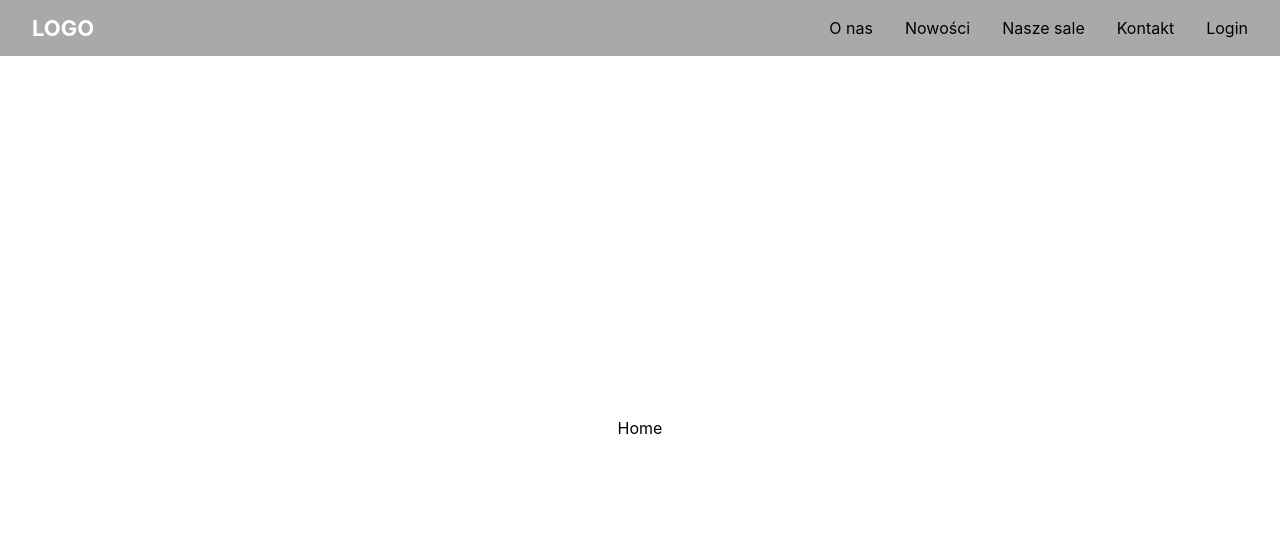
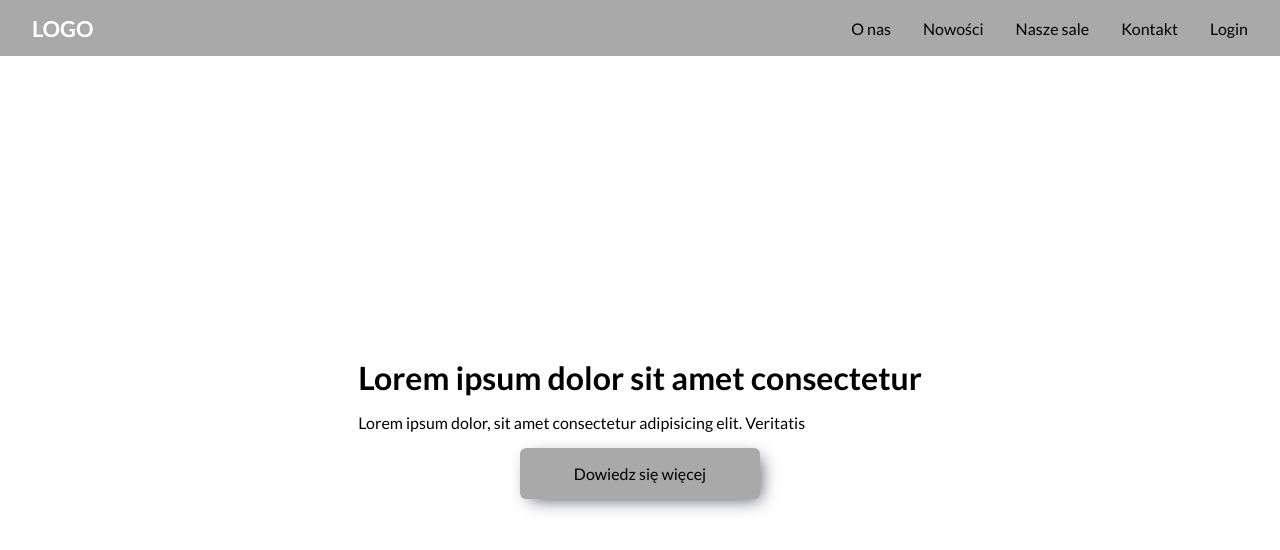
Before and after one commit to Kiranchai/zacisze-front, a React (Create React App) app: page / in a window 1280 px wide. Shown: the top 550 px of the page. Built offline with nearby package versions, Linux system fonts and the light colour scheme.

Commit message:
added front page

```diff
--- a/package.json
+++ b/package.json
@@ -1,6 +1,7 @@
 {
   "name": "zacisze-front",
   "version": "0.1.0",
+  "homepage": "https://kiranchai.github.io/zacisze-front",
   "private": true,
   "dependencies": {
     "@testing-library/jest-dom": "^5.16.5",
@@ -19,6 +20,8 @@
     "web-vitals": "^2.1.4"
   },
   "scripts": {
+    "predeploy": "npm run build",
+    "deploy": "gh-pages -d build",
     "start": "react-scripts start",
     "build": "react-scripts build",
     "test": "react-scripts test",
@@ -41,5 +44,8 @@
       "last 1 firefox version",
       "last 1 safari version"
     ]
+  },
+  "devDependencies": {
+    "gh-pages": "^4.0.0"
   }
 }
--- a/src/components/Navbar.css
+++ b/src/components/Navbar.css
@@ -69,8 +69,6 @@
     }
 
     .navbar-list li{
-        /* display: flex;
-        justify-content: center; */
         width: 100%;
         background-color: gray;
     }
--- a/src/index.css
+++ b/src/index.css
@@ -1,11 +1,15 @@
+@import url('https://fonts.googleapis.com/css2?family=Lato:wght@400;700&display=swap');
+
 :root{
-  --navbar-height: 3.5rem
+  --navbar-height: 3.5rem;
+  --font-standard: 'Lato', sans-serif;
 }
 
 *{
   box-sizing: border-box;
   margin: 0;
   padding: 0;
+  font-family: var(--font-standard);
 }
 
 body {
--- a/src/pages/Home/Home.css
+++ b/src/pages/Home/Home.css
@@ -4,3 +4,34 @@
     justify-content: center;
     align-items: center;
 }
+
+.home-info{
+    display: flex;
+    flex-direction: column;
+    align-items: center;
+    gap: 1rem;
+    margin: 0 1rem;
+}
+
+.home-header{
+    font-size: 2rem;
+    margin-bottom: 1rem;
+}
+
+.home-learn-more{
+    width: 15rem;
+    padding: 1rem;
+    border-radius: .4rem;
+    border: none;
+    background-color: darkgray;
+    font-size: 1rem;
+    cursor: pointer;
+    -webkit-box-shadow: 5px 5px 17px -5px rgba(66, 68, 90, 1);
+-moz-box-shadow: 5px 5px 17px -5px rgba(66, 68, 90, 1);
+box-shadow: 5px 5px 17px -5px rgba(66, 68, 90, 1);
+    transition: all .2s ease-in-out;
+}
+
+.home-learn-more:hover{
+    opacity: .8;
+}
--- a/src/pages/Home/Home.tsx
+++ b/src/pages/Home/Home.tsx
@@ -2,7 +2,22 @@ import React from "react";
 import "./Home.css";
 
 const Home = () => {
-  return <div className="home-container">Home</div>;
+  return (
+    <section className="home-container">
+      <div className="home-info">
+        <div>
+          <h1 className="home-header">
+            Lorem ipsum dolor sit amet consectetur
+          </h1>
+          <span className="home-description">
+            Lorem ipsum dolor, sit amet consectetur adipisicing elit. Veritatis
+          </span>
+        </div>
+
+        <button className="home-learn-more">Dowiedz się więcej</button>
+      </div>
+    </section>
+  );
 };
 
 export default Home;
```
Also changed, not shown: 1 other file (tests, documents, lock files or other folders).
